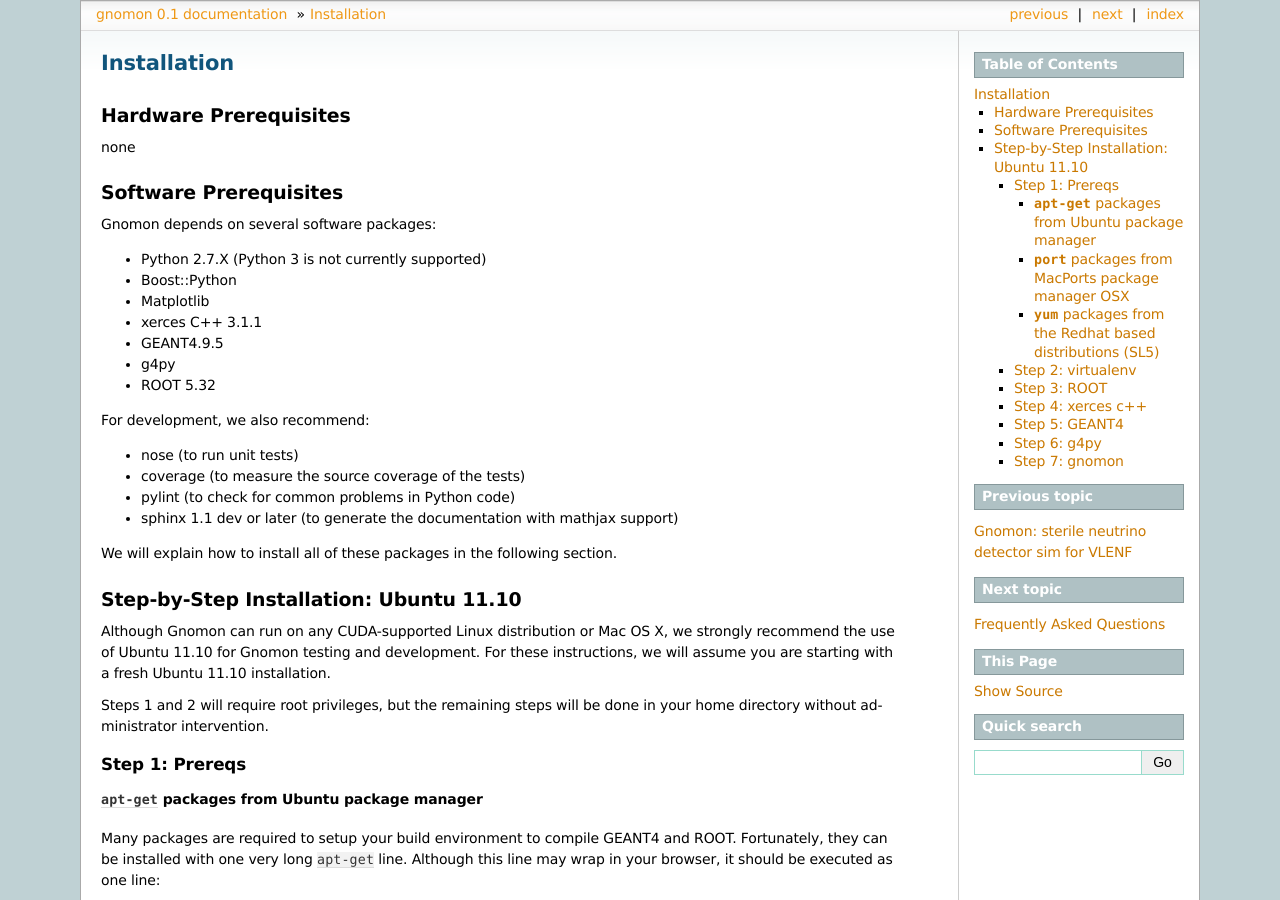
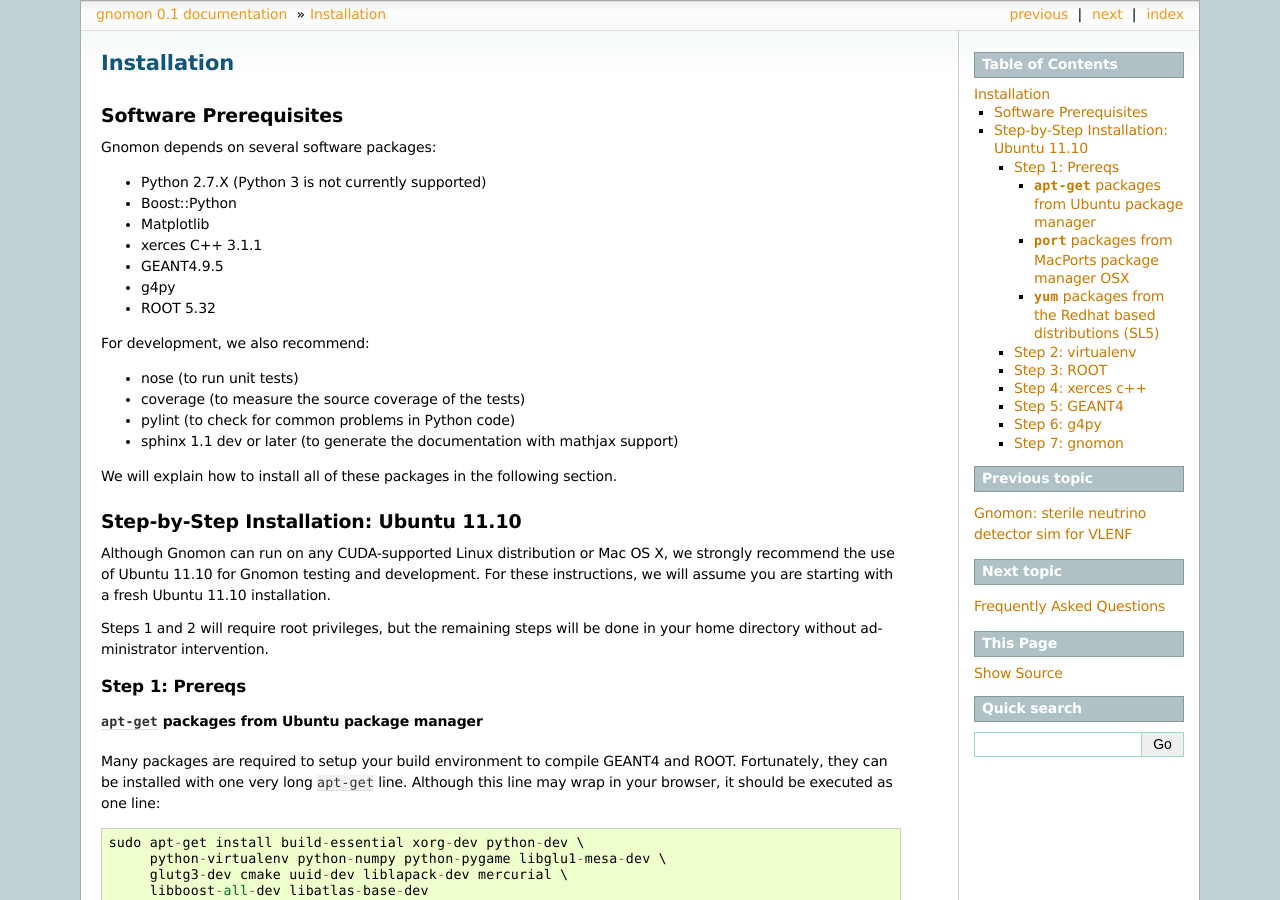
Before and after one commit to nuSTORM/gnomon, a Sphinx documentation site: the page built from doc/source/install.rst, in a window 1280 px wide and 900 px high. Built offline with Sphinx 7.4.7, drawn with Linux system fonts in a browser that asks for light colours.

Commit message:
Remove hardware prereqs

```diff
--- a/doc/source/install.rst
+++ b/doc/source/install.rst
@@ -1,10 +1,5 @@
 Installation
 ============
-
-Hardware Prerequisites
-----------------------
-
-none
 
 Software Prerequisites
 ----------------------
```
